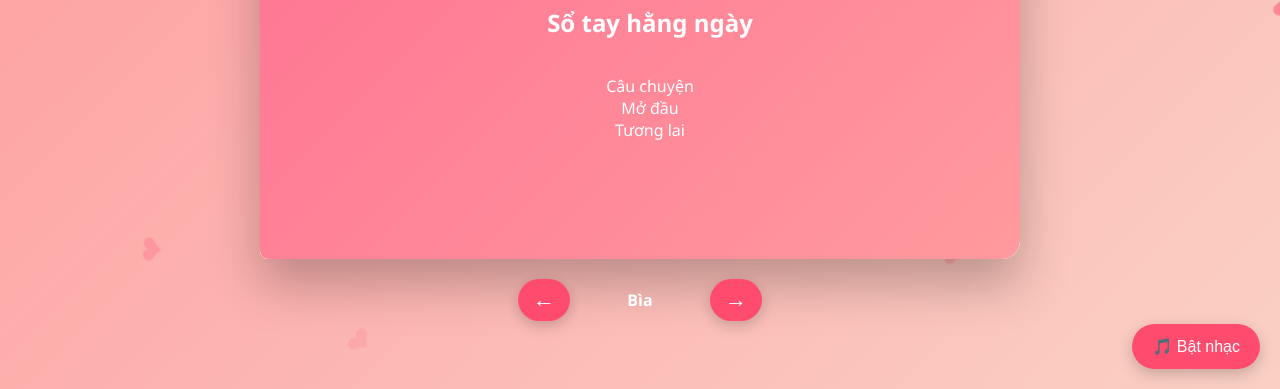
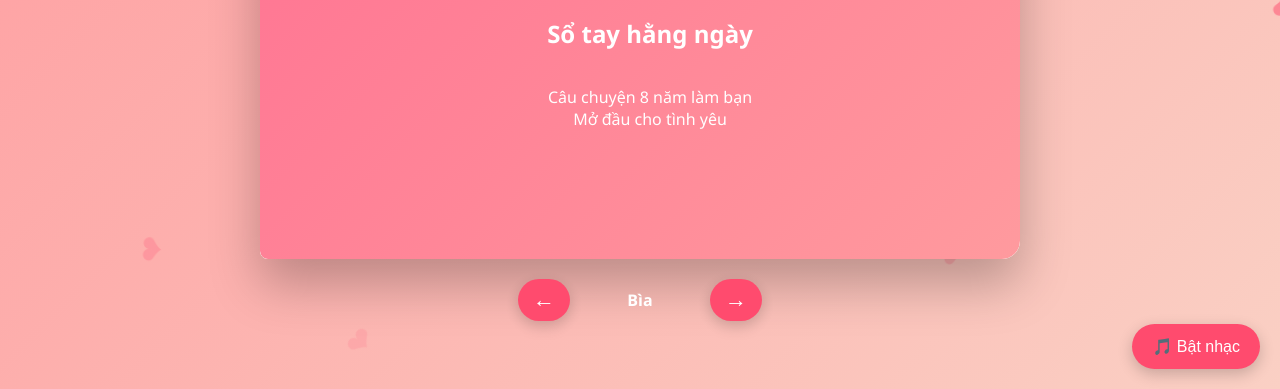
Before and after one commit to ChiPiMinh/nhu, a website: page index.html in a window 1280 px wide. Shown: the part 411-800 px from the top of the page. Drawn offline with Linux system fonts and the light colour scheme; no server answers.

Commit message:
Update index.html

```diff
--- a/index.html
+++ b/index.html
@@ -4,7 +4,7 @@
     <meta charset="UTF-8">
     <meta name="viewport" content="width=device-width, initial-scale=1.0">
 
-    <title>Sổ tay💖</title>
+    <title>Sổ tay tình yêu💖</title>
     <!-- Thêm dòng này để hết báo lỗi favicon 404 -->
     <link rel="shortcut icon" href="#">
 
@@ -471,9 +471,8 @@
                 </h2>
 
                 <p style="color:white;">
-                    Câu chuyện<br>
-                    Mở đầu<br>
-                    Tương lai
+                    Câu chuyện 8 năm làm bạn<br>
+                    Mở đầu cho tình yêu<br>
                 </p>
 
             </div>
```
